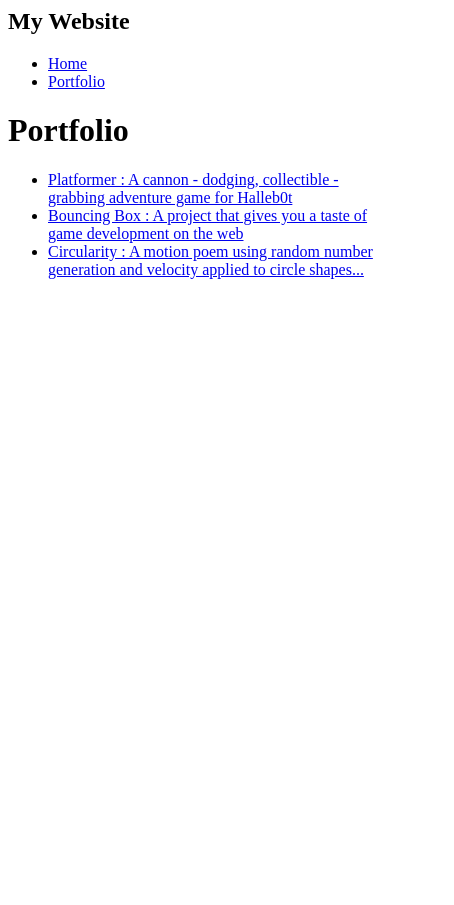
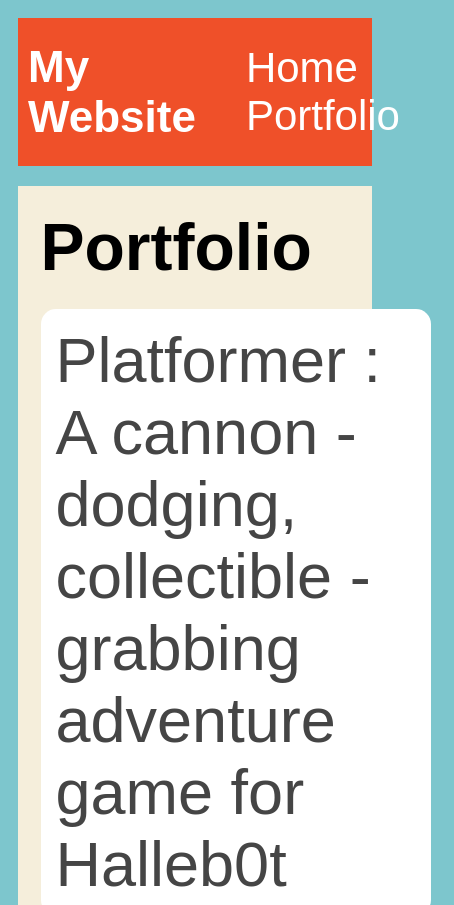
Before and after one commit to ell2346/ell2346.github.io, a plain HTML site: page portfolio.html in a window 390 px wide. Shown: the top 905 px of the page, 454 px wide, since content can reach past the window. Before the commit the page ends 844 px from the top, so only its background shows below. Drawn offline with Linux system fonts and the light colour scheme.

Commit message:
add portfolio.html file

```diff
--- a/portfolio.html
+++ b/portfolio.html
@@ -1,6 +1,7 @@
 <html>
     <head>
         <title>My Portfolio</title>
+        <link rel="stylesheet" href="style.css">
     </head>
 
     <body>
--- a/style.css
+++ b/style.css
@@ -59,4 +59,78 @@ main {
 }
 h2, h3 {
     margin: 0px;
+
+} /* portfolio styles */
+.content h1 {
+    color: black;
 }
+
+#portfolio {
+    list-style-type: none;
+    padding-left: 0;
+}
+
+#portfolio li {
+    background: #fff;
+    padding: 10px;
+    border-radius: 10px;
+    margin-bottom: 10px;
+}
+
+#portfolio li:hover {
+    background: #eee;
+}
+
+#portfolio a {
+    text-decoration: none;
+    color: #454545;
+}
+ /* responsive web design */
+ @media screen and (min-width: 120px) and (max-width: 1080px) {
+    main {
+      height: 100ch;
+      zoom: 1.5;
+      display: grid;
+    }
+
+    h1 {
+      font-size: 44px;
+    }
+
+    h2 {
+      font-size: 42px;
+    }
+
+    h3 {
+      font-size: 36px;
+    }
+
+    #all-contents {
+      height: 100ch;
+      margin: none;
+    }
+
+    a {
+      font-size: 42px;
+    }
+
+    .sidebar {
+      margin-right: 0px;
+      justify-content: center;
+      align-items: center;
+    }
+
+    .sidebar-img {
+      width: 100%;
+    }
+
+    p,
+    li {
+      font-size: 24px;
+    }
+
+    .content {
+      align-content: center;
+      justify-content: center;
+    }
+}
```
